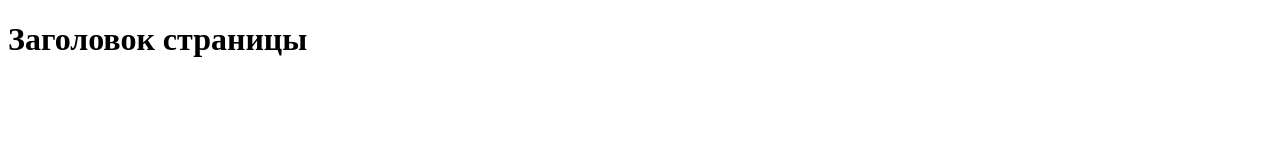
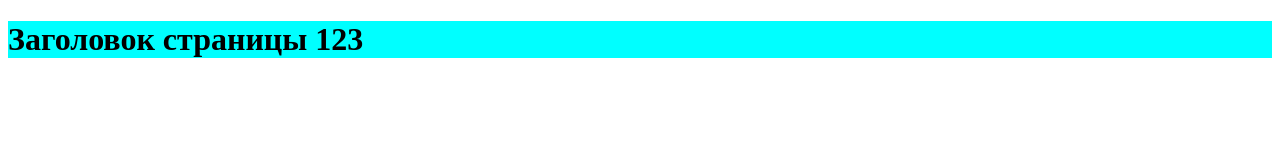
Before and after one commit to Savich-dev/NewRep, a plain HTML site: page index.html in a window 1280 px wide. Drawn offline with Linux system fonts and the light colour scheme.

Commit message:
add style

```diff
--- a/css/style.css
+++ b/css/style.css
@@ -0,0 +1,3 @@
+header {
+  background-color: aqua;
+}
--- a/index.html
+++ b/index.html
@@ -8,7 +8,7 @@
   </head>
   <body>
     <header>
-      <h1>Заголовок страницы</h1>
+      <h1>Заголовок страницы 123</h1>
     </header>
   </body>
 </html>
```
